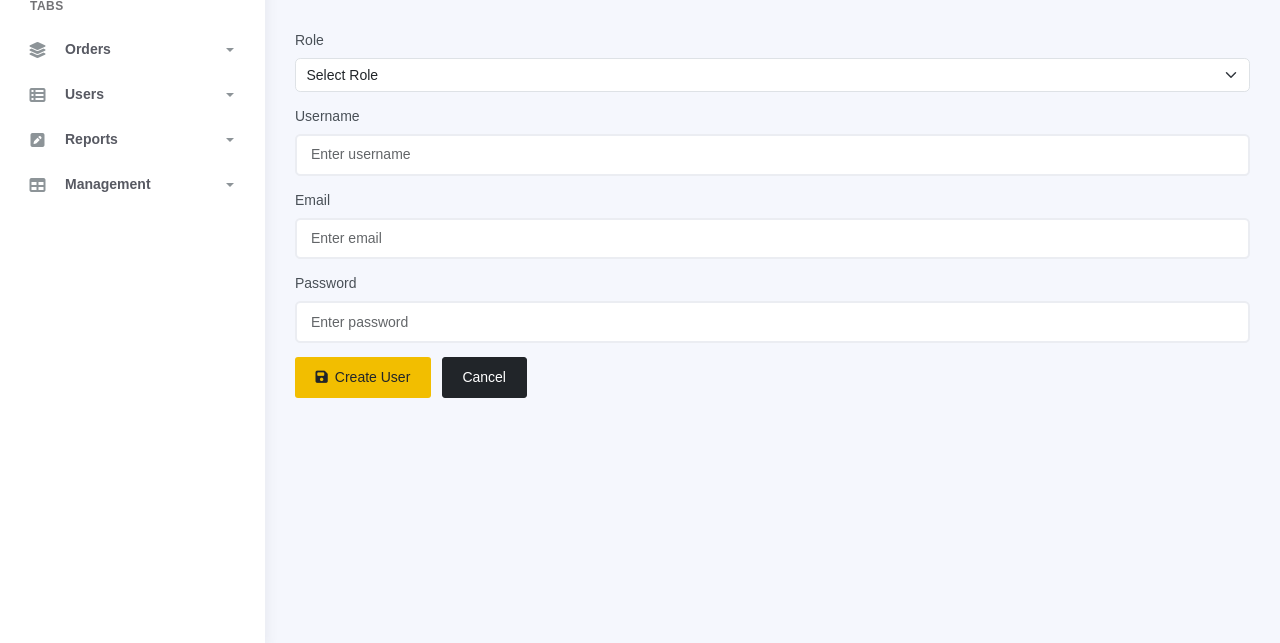
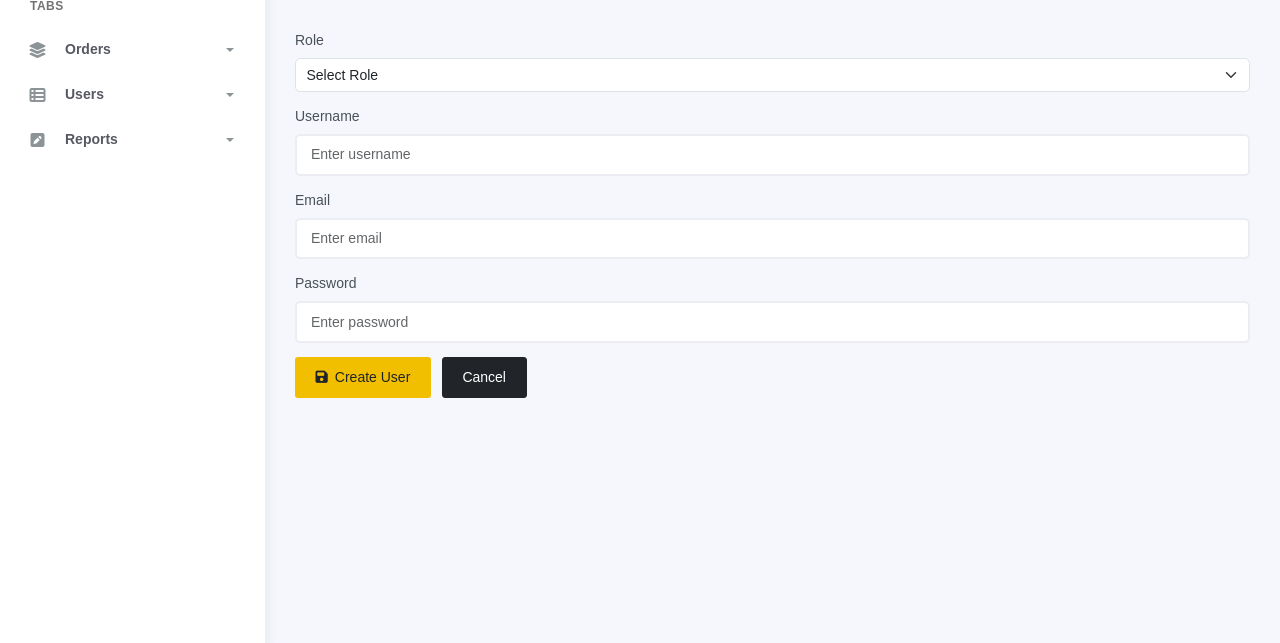
Before and after one commit to Benji1928/FYP-EASE-Sarawak, a CodeIgniter 4 app: the page made by easesarawak/app/Views/admin/create_user.php in a window 1280 px wide. Shown: the part 157-800 px from the top of the page. Run offline with PHP 8.4 and a stand-in for CodeIgniter, Linux system fonts and the light colour scheme; the template is opened without the code that fills it, so the values that code supplies are empty; some libraries are stand-ins or nearby versions.

Commit message:
Update header.php

```diff
--- a/easesarawak/app/Views/admin/header.php
+++ b/easesarawak/app/Views/admin/header.php
@@ -290,28 +290,6 @@
                                     <li>
                                         <a href="<?= base_url('/report'); ?>">
                                             <span class="sub-item">Report</span>
-                                        </a>
-                                    </li>
-                                </ul>
-                            </div>
-                        </li>
-
-                        <li class="nav-item">
-                            <a data-bs-toggle="collapse" href="#management">
-                                <i class="fas fa-table"></i>
-                                <p>Management</p>
-                                <span class="caret"></span>
-                            </a>
-                            <div class="collapse" id="management">
-                                <ul class="nav nav-collapse">
-                                    <li>
-                                        <a href="<?= base_url('/'); ?>">
-                                            <span class="sub-item">Content</span>
-                                        </a>
-                                    </li>
-                                    <li>
-                                        <a href="<?= base_url('/admin/promo_code'); ?>">
-                                            <span class="sub-item">Promo Code</span>
                                         </a>
                                     </li>
                                 </ul>
```
